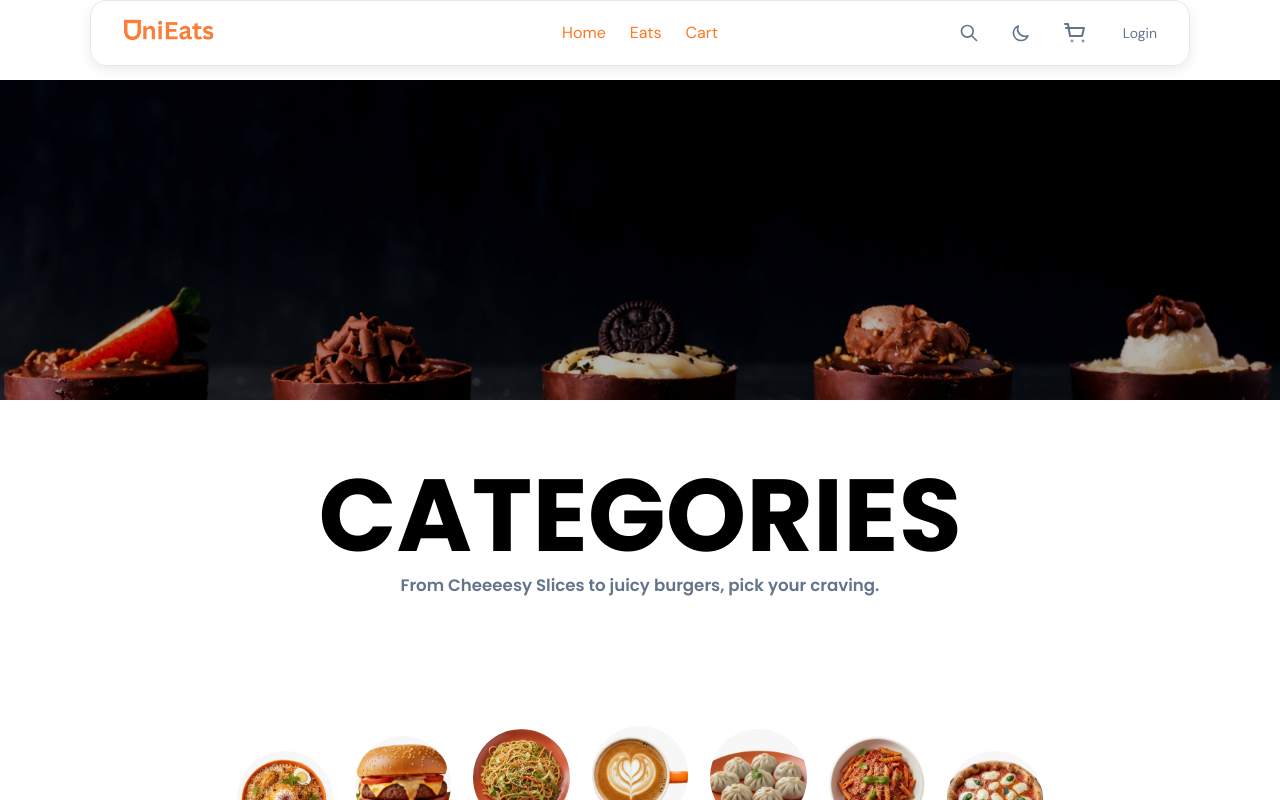
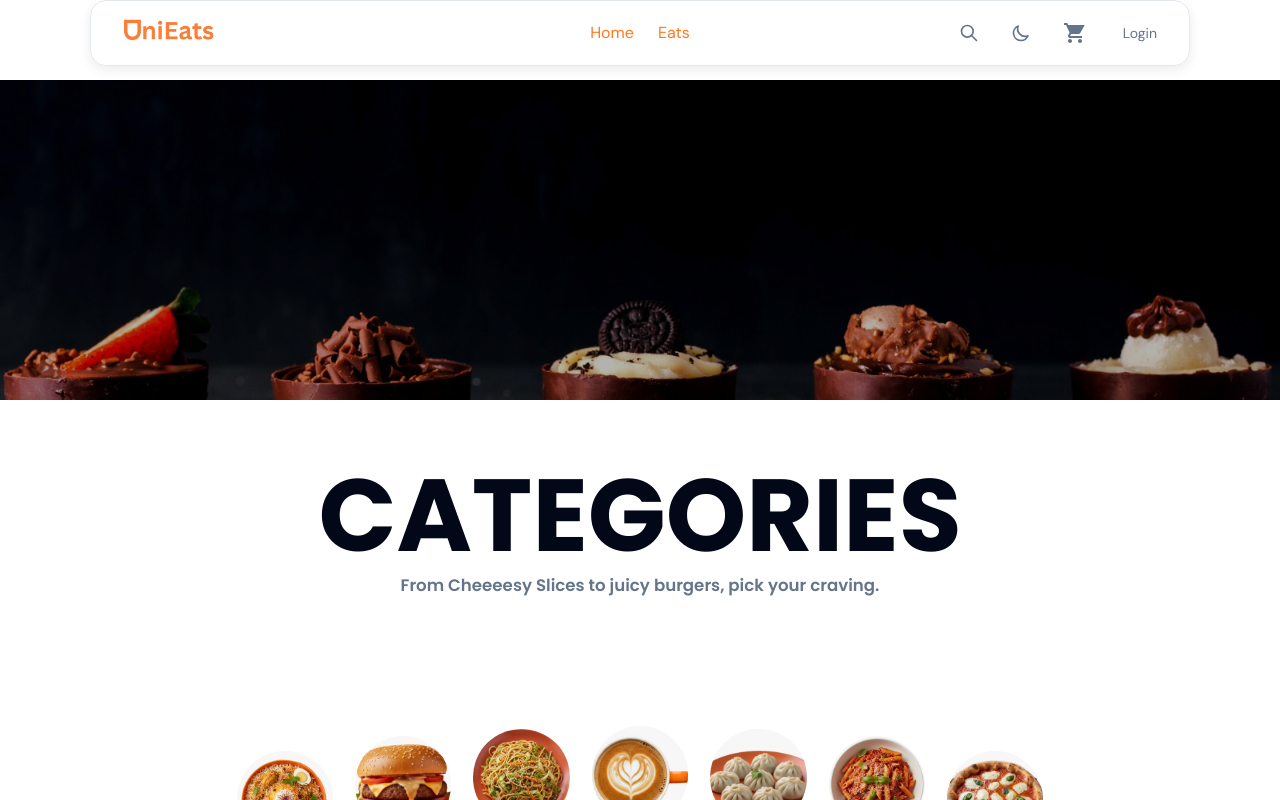
Before and after one commit to vasiprashanti/Unieats, a React (Vite) app in the folder apps/user-web/: page /restaurants in a window 1280 px wide. Shown: the top 800 px of the page. Built offline with nearby package versions, Linux system fonts and the light colour scheme; no server answers.

Commit message:
Update Navbar to exclude Cart and Profile links from navigation and enhance RestaurantList header styling for dark mode

```diff
--- a/apps/user-web/src/components/Navigation/Navbar.jsx
+++ b/apps/user-web/src/components/Navigation/Navbar.jsx
@@ -86,6 +86,12 @@ const Navbar = () => {
                 // Skip protected routes if user is not logged in
                 if (link.protected && !user) return null;
 
+                // Skip Cart and Profile from center navigation
+                if (link.name === 'Cart' || link.name === 'Profile') {
+                  return null;
+                }
+
+                // Render remaining links (Home and Eats) as text
                 return (
                   <Link
                     key={link.name}
@@ -166,10 +172,8 @@ const Navbar = () => {
               to="/cart"
               className="p-2 rounded-lg transition-all duration-200 relative text-muted hover:text-[hsl(var(--foreground))] hover:bg-accent"
             >
-              <svg className="w-6 h-6" fill="none" stroke="currentColor" viewBox="0 0 24 24">
-                <path strokeLinecap="round" strokeLinejoin="round" strokeWidth={2} d="M3 7h18l-2 8H7L5 3H2"/>
-                <circle cx="9" cy="20" r="1"/>
-                <circle cx="20" cy="20" r="1"/>
+              <svg className="w-6 h-6" fill="currentColor" viewBox="0 0 24 24">
+                <path d="M7 18c-1.1 0-2 .9-2 2s.9 2 2 2 2-.9 2-2-.9-2-2-2zM1 2v2h2l3.6 7.59-1.35 2.45c-.16.28-.25.61-.25.96 0 1.1.9 2 2 2h12v-2H7.42c-.14 0-.25-.11-.25-.25l.03-.12L8.1 13h7.45c.75 0 1.41-.41 1.75-1.03L21.7 4H5.21l-.94-2H1zm16 16c-1.1 0-2 .9-2 2s.9 2 2 2 2-.9 2-2-.9-2-2-2z"/>
               </svg>
               {totalItems > 0 && (
                 <span className="absolute -top-1 -right-1 bg-[#ff6600] text-white text-xs rounded-full h-5 w-5 flex items-center justify-center min-w-[20px] font-medium">
--- a/apps/user-web/src/pages/RestaurantList.jsx
+++ b/apps/user-web/src/pages/RestaurantList.jsx
@@ -469,13 +469,14 @@ export default function RestaurantList() {
 
       {/* Categories Section */}
       <section className="mx-auto max-w-5xl text-center pt-8 px-4">
-        <h1 className="font-black text-6xl md:text-8xl text-black m-0 pt-8 transition-colors duration-300"
+        <h1 className="font-black text-6xl md:text-8xl text-black dark:text-white m-0 pt-8 transition-colors duration-300"
             style={{
               fontFamily: "'Poppins', sans-serif",
               fontSize: 'clamp(2.5rem, 8vw, 8rem)',
               transform: 'perspective(1000px) rotateX(0deg)',
               transformOrigin: 'bottom center',
-              transition: 'transform 1.3s ease-out, color 0.3s'
+              transition: 'transform 1.3s ease-out, color 0.3s',
+              color: 'hsl(var(--foreground))'
             }}>
           CATEGORIES
         </h1>
```
Also changed, not shown: 1 other file (tests, documents, lock files or other folders).
